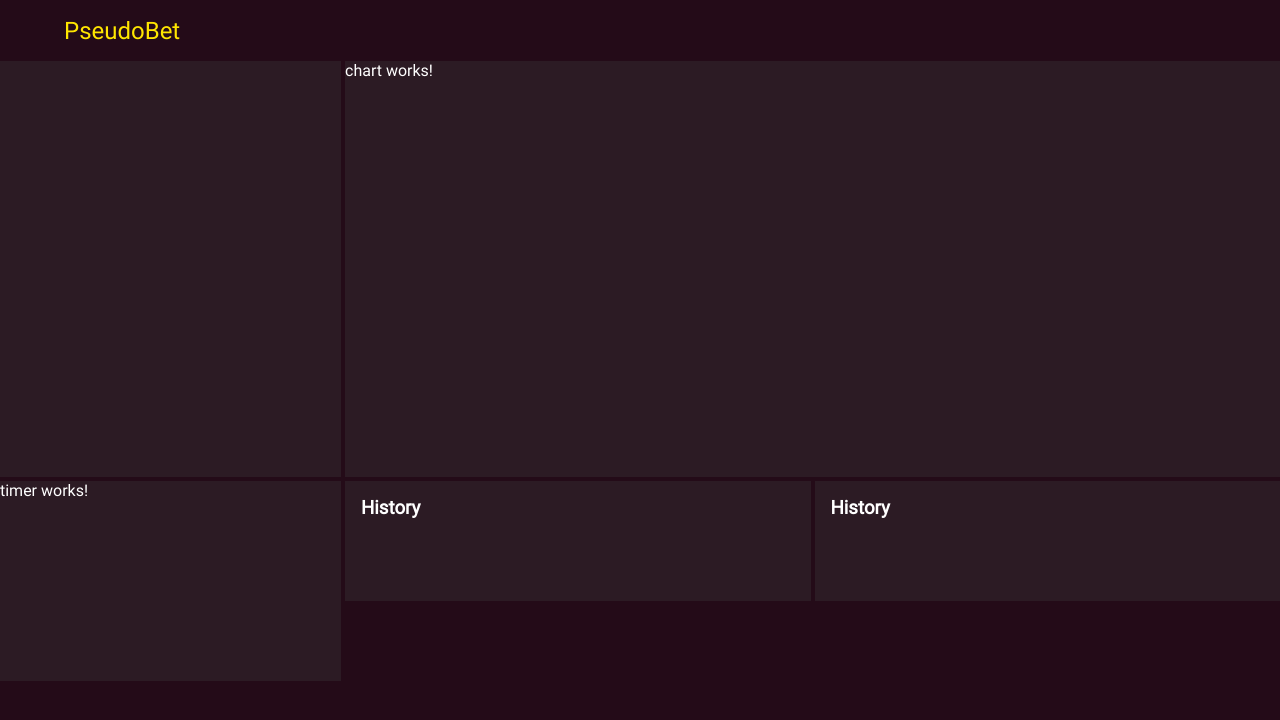
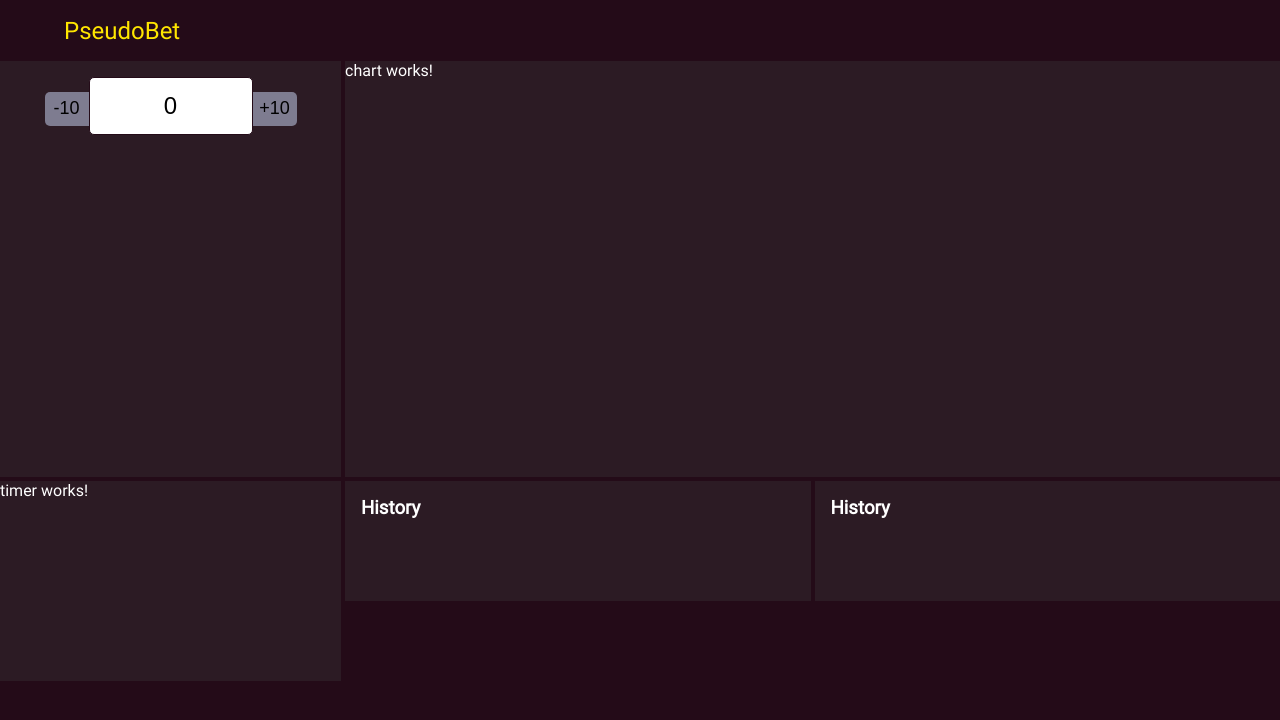
Before and after one commit to Kachyr/PseudoBet, an Angular app: page / in a window 1280 px wide. Shown: the top 720 px of the page. Built offline with nearby package versions, Linux system fonts and the light colour scheme.

Commit message:
feature/money-input

```diff
--- a/src/app/app.module.ts
+++ b/src/app/app.module.ts
@@ -1,6 +1,6 @@
 import { NgModule } from '@angular/core';
 import { BrowserModule } from '@angular/platform-browser';
-import { ReactiveFormsModule } from '@angular/forms';
+
 import { InterfaceFormModule } from './interface-form/interface-form.module';
 
 import { AppComponent } from './app.component';
@@ -17,7 +17,7 @@ import { TimerComponent } from './timer/timer.component';
     TimerComponent,
     ChartComponent,
   ],
-  imports: [BrowserModule, ReactiveFormsModule, InterfaceFormModule],
+  imports: [BrowserModule, InterfaceFormModule],
   providers: [],
   bootstrap: [AppComponent],
 })
--- a/src/app/interface-form/interface-form.component.html
+++ b/src/app/interface-form/interface-form.component.html
@@ -1,9 +1,5 @@
 <div class="form-body">
-  <form>
-    <div class="form-item"></div>
-    <div class="form-item"></div>
-    <div class="form-item"></div>
-    <div class="form-item"></div>
-    <div class="form-item"></div>
+  <form [formGroup]="betForm" (ngSubmit)="onSubmit(betForm)">
+    <app-money-input formControlName="amount"></app-money-input>
   </form>
 </div>
--- a/src/app/interface-form/interface-form.component.ts
+++ b/src/app/interface-form/interface-form.component.ts
@@ -1,4 +1,5 @@
 import { Component, OnInit } from '@angular/core';
+import { Form, FormControl, FormGroup, Validators } from '@angular/forms';
 
 @Component({
   selector: 'app-interface-form',
@@ -6,7 +7,24 @@ import { Component, OnInit } from '@angular/core';
   styleUrls: ['./interface-form.component.css'],
 })
 export class InterfaceFormComponent implements OnInit {
+  betForm!: FormGroup;
+  stock: number = 300;
+  minBet: number = 10;
+
   constructor() {}
 
-  ngOnInit() {}
+  ngOnInit() {
+    this.betForm = new FormGroup({
+      team: new FormControl(null, Validators.required),
+      amount: new FormControl(0, [
+        Validators.required,
+        Validators.max(this.stock),
+        Validators.min(this.minBet),
+      ]),
+    });
+  }
+
+  onSubmit(values: FormGroup) {
+    console.log(values);
+  }
 }
--- a/src/app/interface-form/interface-form.module.ts
+++ b/src/app/interface-form/interface-form.module.ts
@@ -1,11 +1,13 @@
+import { MoneyInputComponent } from './../shared/money-input/money-input.component';
 import { NgModule } from '@angular/core';
 import { CommonModule } from '@angular/common';
 
 import { InterfaceFormComponent } from './interface-form.component';
+import { FormsModule, ReactiveFormsModule } from '@angular/forms';
 
 @NgModule({
-  declarations: [InterfaceFormComponent],
-  imports: [CommonModule],
+  declarations: [InterfaceFormComponent, MoneyInputComponent],
+  imports: [CommonModule, ReactiveFormsModule, FormsModule],
   exports: [InterfaceFormComponent],
 })
 export class InterfaceFormModule {}
--- /dev/null
+++ b/src/app/shared/money-input/money-input.component.css
@@ -0,0 +1,32 @@
+input {
+  text-align: center;
+  background: #ffffff;
+  border: 1px solid #240b18;
+  box-sizing: border-box;
+  border-radius: 5px;
+  width: 164px;
+  height: 58px;
+  font-size: 24px;
+}
+
+input[type='number']::-webkit-inner-spin-button,
+input[type='number']::-webkit-outer-spin-button {
+  display: none;
+}
+
+button {
+  background: #7e7c90;
+  width: 44px;
+  height: 34px;
+  font-size: 18px;
+
+  justify-content: center;
+}
+
+.minus {
+  border-radius: 5px 0 0 5px;
+}
+
+.plus {
+  border-radius: 0 5px 5px 0;
+}
--- /dev/null
+++ b/src/app/shared/money-input/money-input.component.html
@@ -0,0 +1,5 @@
+<div class="input-body">
+  <button type="button" class="minus" (click)="decrement()">-10</button>
+  <input type="number" [value]="amount" [(ngModel)]="amount" />
+  <button type="button" class="plus" (click)="increment()">+10</button>
+</div>
--- /dev/null
+++ b/src/app/shared/money-input/money-input.component.ts
@@ -0,0 +1,54 @@
+import { ControlValueAccessor, NG_VALUE_ACCESSOR } from '@angular/forms';
+import { Component, forwardRef } from '@angular/core';
+
+@Component({
+  selector: 'app-money-input',
+  templateUrl: './money-input.component.html',
+  styleUrls: ['./money-input.component.css'],
+  providers: [
+    {
+      provide: NG_VALUE_ACCESSOR,
+      useExisting: forwardRef(() => MoneyInputComponent),
+      multi: true,
+    },
+  ],
+})
+export class MoneyInputComponent implements ControlValueAccessor {
+  private _amount: number = 0;
+
+  onChange: any = () => {};
+  onTouched: any = () => {};
+
+  constructor() {}
+
+  increment(): void {
+    this.amount = this.amount + 10;
+  }
+
+  decrement(): void {
+    if (this.amount <= 0) return;
+    this.amount = this.amount - 10;
+  }
+
+  public get amount(): number {
+    return this._amount;
+  }
+
+  public set amount(value: number) {
+    this._amount = value;
+    console.log(this.amount);
+    this.onChange(this._amount);
+  }
+
+  writeValue(value: number): void {
+    this.amount = value;
+  }
+
+  registerOnChange(func: any): void {
+    this.onChange = func;
+  }
+
+  registerOnTouched(func: any): void {
+    this.onTouched = func;
+  }
+}
```
Also changed, not shown: 1 other file (tests, documents, lock files or other folders).
